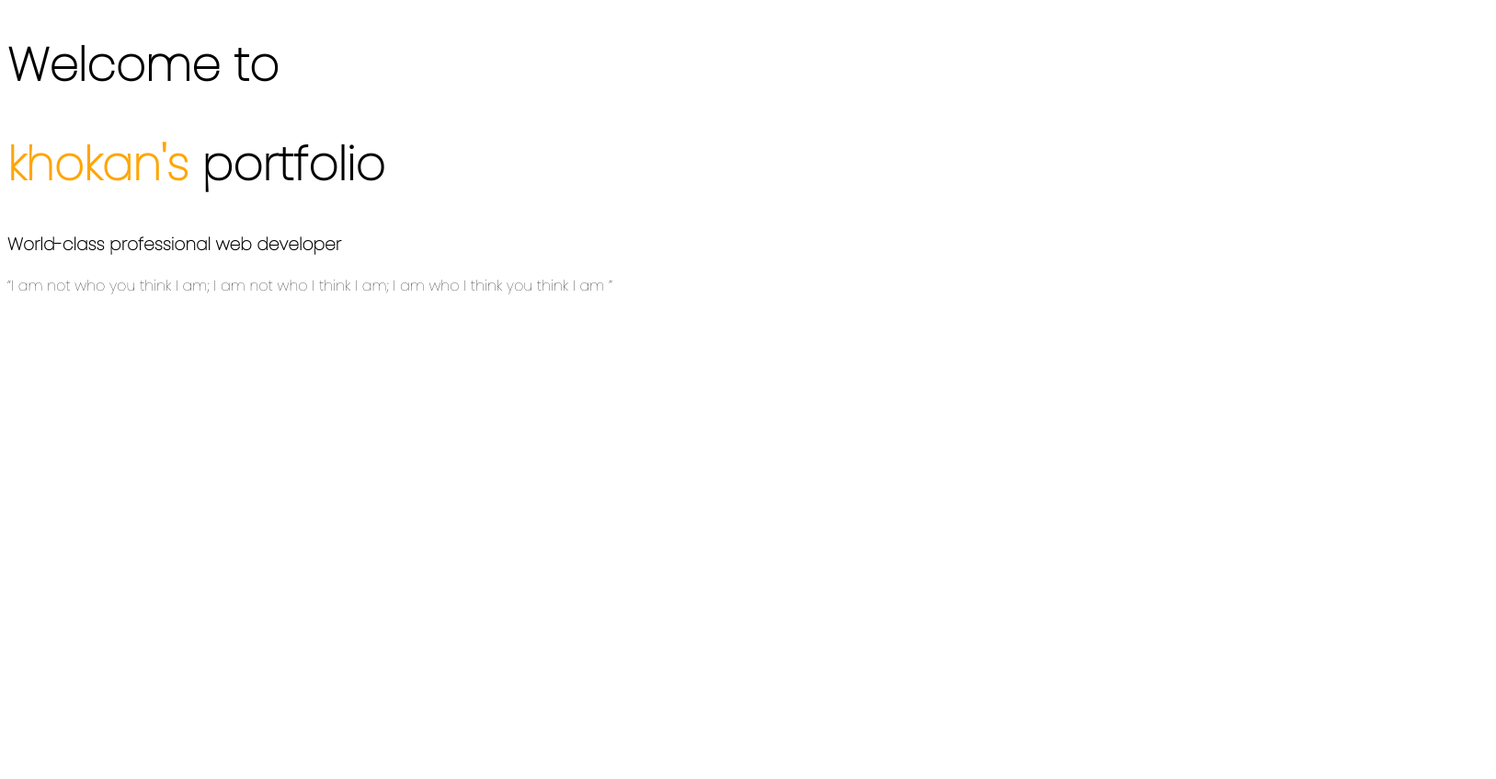
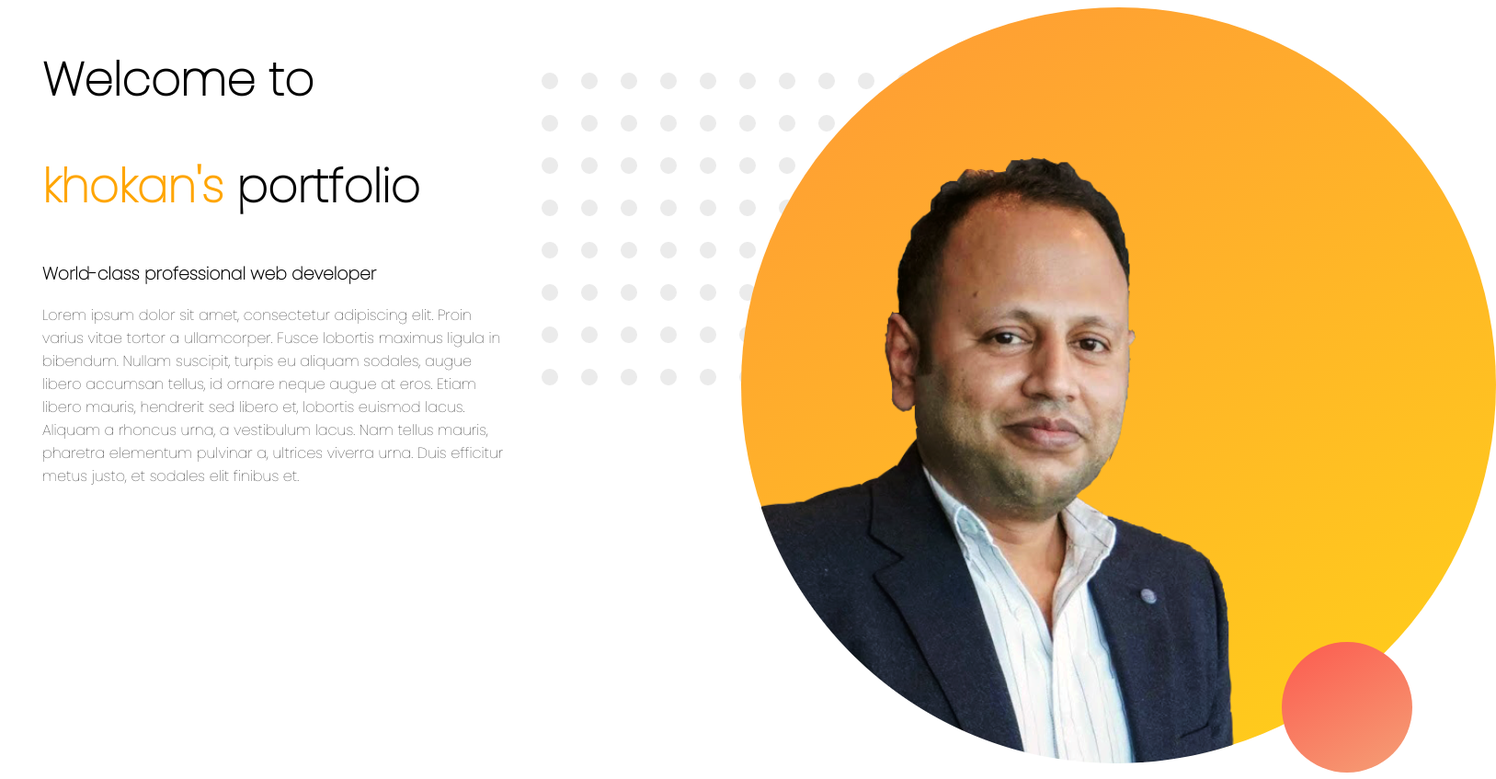
Before and after one commit to khokan-byte/web-portfolio, a plain HTML site: page index.html in a window 1280 px wide. Shown: the whole page at 92% size, 1627 px wide, since content can reach past the window. Before the commit the page ends 800 px from the top, so only its background shows below. Drawn offline with Linux system fonts and the light colour scheme.

Commit message:
top part almost done

```diff
--- a/index.html
+++ b/index.html
@@ -9,9 +9,18 @@
     <link rel="stylesheet" href="style.css">
 </head>
 <body>
-    <h1>Welcome to</h1>
-    <h1><span class="name-highlight">khokan's</span> portfolio</h1>
-    <h3>World-class professional web developer</h3>
-    <p>“I am not who you think I am; I am not who I think I am; I am who I think you think I am ”</p>
+    <section>
+        <div class="half-width">
+            <h1>Welcome to</h1>
+            <h1><span class="name-highlight">khokan's</span> portfolio</h1>
+            <h3>World-class professional web developer</h3>
+            <p>Lorem ipsum dolor sit amet, consectetur adipiscing elit. Proin varius vitae tortor a ullamcorper. Fusce lobortis maximus ligula in bibendum. Nullam suscipit, turpis eu aliquam sodales, augue libero accumsan tellus, id ornare neque augue at eros. Etiam libero mauris, hendrerit sed libero et, lobortis euismod lacus. Aliquam a rhoncus urna, a vestibulum lacus. Nam tellus mauris, pharetra elementum pulvinar a, ultrices viverra urna. Duis efficitur metus justo, et sodales elit finibus et.</p>
+        </div>
+        <div class="half-width">
+            <img src="images/profile.png.png" alt="">
+
+        </div>
+
+    </section>
 </body>
 </html>
--- a/style.css
+++ b/style.css
@@ -7,3 +7,12 @@ h1{
 .name-highlight{
     color: orange;
 }
+.half-width{
+    width: 40%;
+    float: left;
+    margin-left: 2%;
+    padding-left: 1%;
+}
+.half-width img{
+    width: 100;
+}
```
Also changed, not shown: images/profile.png.png (added).
